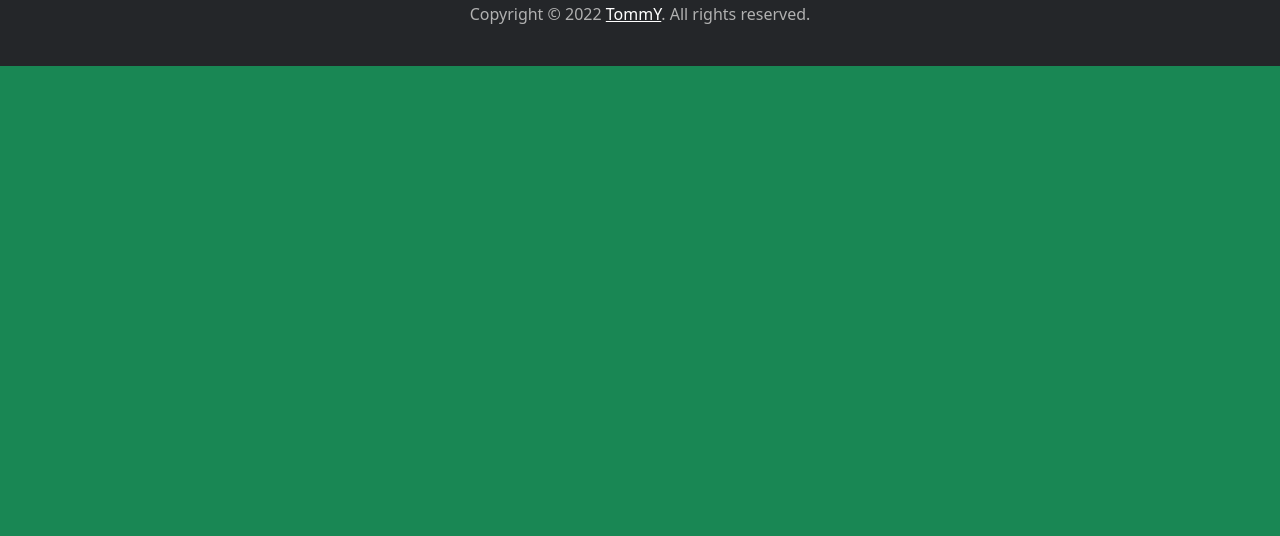
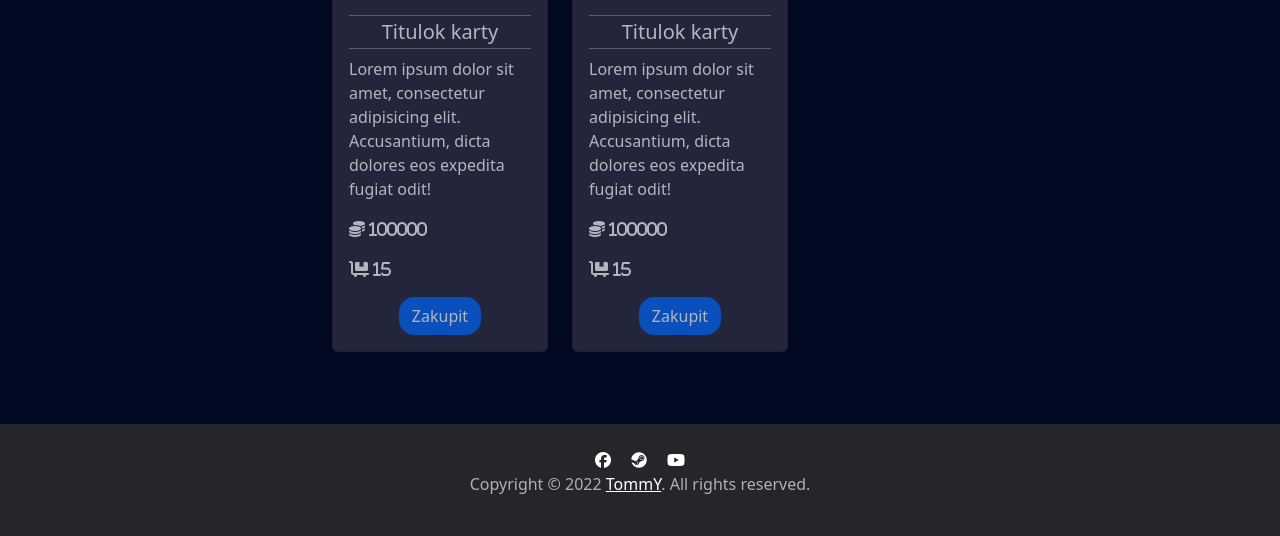
Before and after one commit to TommySide/semka_vaiiko_strms, a PHP site: page / in a window 1280 px wide. Shown: the part 835-1371 px from the top of the page. Before the commit the page ends 901 px from the top, so only its background shows below. Run offline with PHP 8.4, Linux system fonts and the light colour scheme; some libraries are stand-ins or nearby versions.

Commit message:
karty hotove, pridané tlačidlo, vyriešená responzivita... viac tlacidiel na ukazku

```diff
--- a/index.php
+++ b/index.php
@@ -9,9 +9,9 @@
 <?php include_once "header.html"; ?>
 <body>
 <div class="container-fluid">
-    <section class="telo">
+    <section class="telo text-white">
         <div class="row">
-            <div class="col-sm-3 text-center bg-danger">
+            <div class="col-xl text-center">
                 <img class="img-thumbnail picture" src="images/questionmark.jpg" alt="Profile picture">
 
                 <h4>Lorem ipsum dolor sit amet, consectetur adipisicing elit. Atque commodi dicta in quidem quo sint.</h4>
@@ -34,19 +34,81 @@
                 </section>
             </div>
 
-            <div class="col-sm-9 text-center bg-success main-karty">
-                <div class="row row-cols-1 row-cols-sm-2 row-cols-md-3 row-cols-lg-4 row-cols-xl-5">
+            <div class="col col-xl-9 text-center main-karty">
+                <div class="row row-cols-1 row-cols-sm-2 row-cols-md-2 row-cols-lg-3 row-cols-xl-4 row-cols-xxl-5">
                     <div class="col mb-4">
                         <div class="card">
-                            <img src="images/questionmark.jpg" class="card-img-top" alt="...">
+                            <img src="images/questionmark.jpg" class="card-img-top img-karta" alt="">
                             <div class="card-body">
                                 <h5 class="card-title titulok">Titulok karty</h5>
                                 <p class="card-text text-start">Lorem ipsum dolor sit amet, consectetur adipisicing elit. Accusantium, dicta dolores eos expedita fugiat odit!</p>
-                                <p class="card-text text-start"><i class="fa-solid fa-coins"> 100000</i></p>
-                                <p class="card-text text-start"><i class="fa-solid fa-coins"> 100000</i></p>
+                                <p class="card-text text-start"><i class="fa-solid fa-coins"> 100000</i> </p>
+                                <p class="card-text text-start"><i class="fa-solid fa-cart-flatbed"> 15</i></p>
+                                <button class="btn btn-primary">Zakupit</button>
                             </div>
                         </div>
                     </div>
+                    <div class="col mb-4">
+                        <div class="card">
+                            <img src="images/questionmark.jpg" class="card-img-top img-karta" alt="">
+                            <div class="card-body">
+                                <h5 class="card-title titulok">Titulok karty</h5>
+                                <p class="card-text text-start">Lorem ipsum dolor sit amet, consectetur adipisicing elit. Accusantium, dicta dolores eos expedita fugiat odit!</p>
+                                <p class="card-text text-start"><i class="fa-solid fa-coins"> 100000</i> </p>
+                                <p class="card-text text-start"><i class="fa-solid fa-cart-flatbed"> 15</i></p>
+                                <button class="btn btn-primary">Zakupit</button>
+                            </div>
+                        </div>
+                    </div>
+                    <div class="col mb-4">
+                        <div class="card">
+                            <img src="images/questionmark.jpg" class="card-img-top img-karta" alt="">
+                            <div class="card-body">
+                                <h5 class="card-title titulok">Titulok karty</h5>
+                                <p class="card-text text-start">Lorem ipsum dolor sit amet, consectetur adipisicing elit. Accusantium, dicta dolores eos expedita fugiat odit!</p>
+                                <p class="card-text text-start"><i class="fa-solid fa-coins"> 100000</i> </p>
+                                <p class="card-text text-start"><i class="fa-solid fa-cart-flatbed"> 15</i></p>
+                                <button class="btn btn-primary">Zakupit</button>
+                            </div>
+                        </div>
+                    </div>
+                    <div class="col mb-4">
+                        <div class="card">
+                            <img src="images/questionmark.jpg" class="card-img-top img-karta" alt="">
+                            <div class="card-body">
+                                <h5 class="card-title titulok">Titulok karty</h5>
+                                <p class="card-text text-start">Lorem ipsum dolor sit amet, consectetur adipisicing elit. Accusantium, dicta dolores eos expedita fugiat odit!</p>
+                                <p class="card-text text-start"><i class="fa-solid fa-coins"> 100000</i> </p>
+                                <p class="card-text text-start"><i class="fa-solid fa-cart-flatbed"> 15</i></p>
+                                <button class="btn btn-primary">Zakupit</button>
+                            </div>
+                        </div>
+                    </div>
+                    <div class="col mb-4">
+                        <div class="card">
+                            <img src="images/questionmark.jpg" class="card-img-top img-karta" alt="">
+                            <div class="card-body">
+                                <h5 class="card-title titulok">Titulok karty</h5>
+                                <p class="card-text text-start">Lorem ipsum dolor sit amet, consectetur adipisicing elit. Accusantium, dicta dolores eos expedita fugiat odit!</p>
+                                <p class="card-text text-start"><i class="fa-solid fa-coins"> 100000</i> </p>
+                                <p class="card-text text-start"><i class="fa-solid fa-cart-flatbed"> 15</i></p>
+                                <button class="btn btn-primary">Zakupit</button>
+                            </div>
+                        </div>
+                    </div>
+                    <div class="col mb-4">
+                        <div class="card">
+                            <img src="images/questionmark.jpg" class="card-img-top img-karta" alt="">
+                            <div class="card-body">
+                                <h5 class="card-title titulok">Titulok karty</h5>
+                                <p class="card-text text-start">Lorem ipsum dolor sit amet, consectetur adipisicing elit. Accusantium, dicta dolores eos expedita fugiat odit!</p>
+                                <p class="card-text text-start"><i class="fa-solid fa-coins"> 100000</i> </p>
+                                <p class="card-text text-start"><i class="fa-solid fa-cart-flatbed"> 15</i></p>
+                                <button class="btn btn-primary">Zakupit</button>
+                            </div>
+                        </div>
+                    </div>
+
                 </div>
             </div>
         </div>
--- a/style/styled.css
+++ b/style/styled.css
@@ -1,3 +1,6 @@
+body {
+    background-color: #020923;
+}
 nav {
     background-color: #242629;
 }
@@ -76,7 +79,7 @@ footer a:hover {
 .info {
     padding: 1.5em;
     margin: 0.5em;
-    border: 1px solid black;
+    border: 1px solid grey;
 }
 .icons {
     padding-bottom: 1em;
@@ -87,7 +90,11 @@ footer a:hover {
     margin: 0 0.05em;
 }
 .icons a i {
-    color: black;
+    color: grey;
+    transition: color 0.5s;
+}
+.icons a i:hover {
+    color: white;
 }
 .main-karty {
     padding-top: 0.5em;
@@ -98,3 +105,14 @@ footer a:hover {
     border-top: 1px solid grey;
     padding: 0.2em;
 }
+.img-karta {
+    padding: 0.9em;
+}
+.card {
+    background: #323345 !important;
+    color: white !important;
+    opacity: 70%;
+}
+.card-body button {
+    border-radius: 15px;
+}
```
